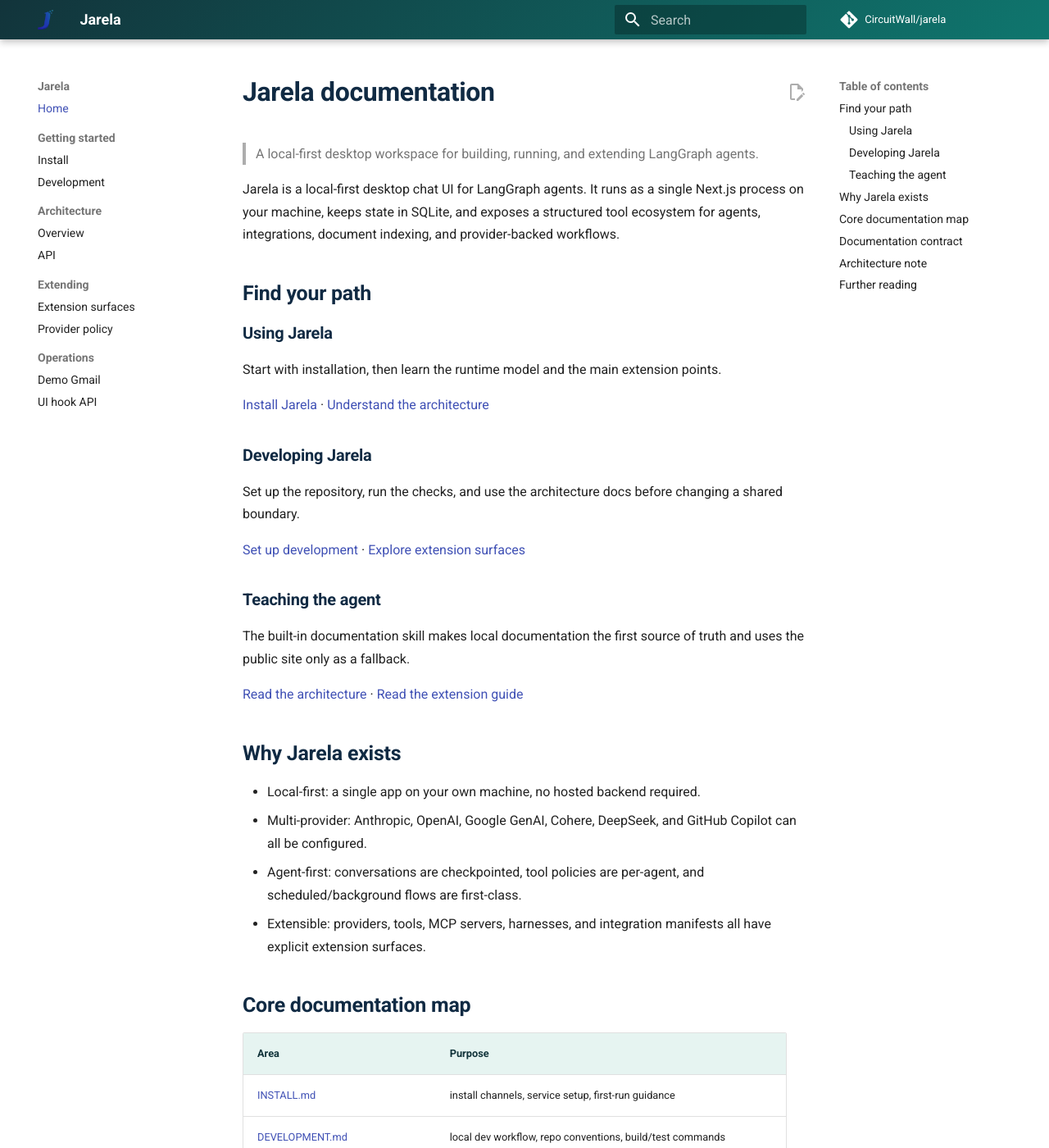
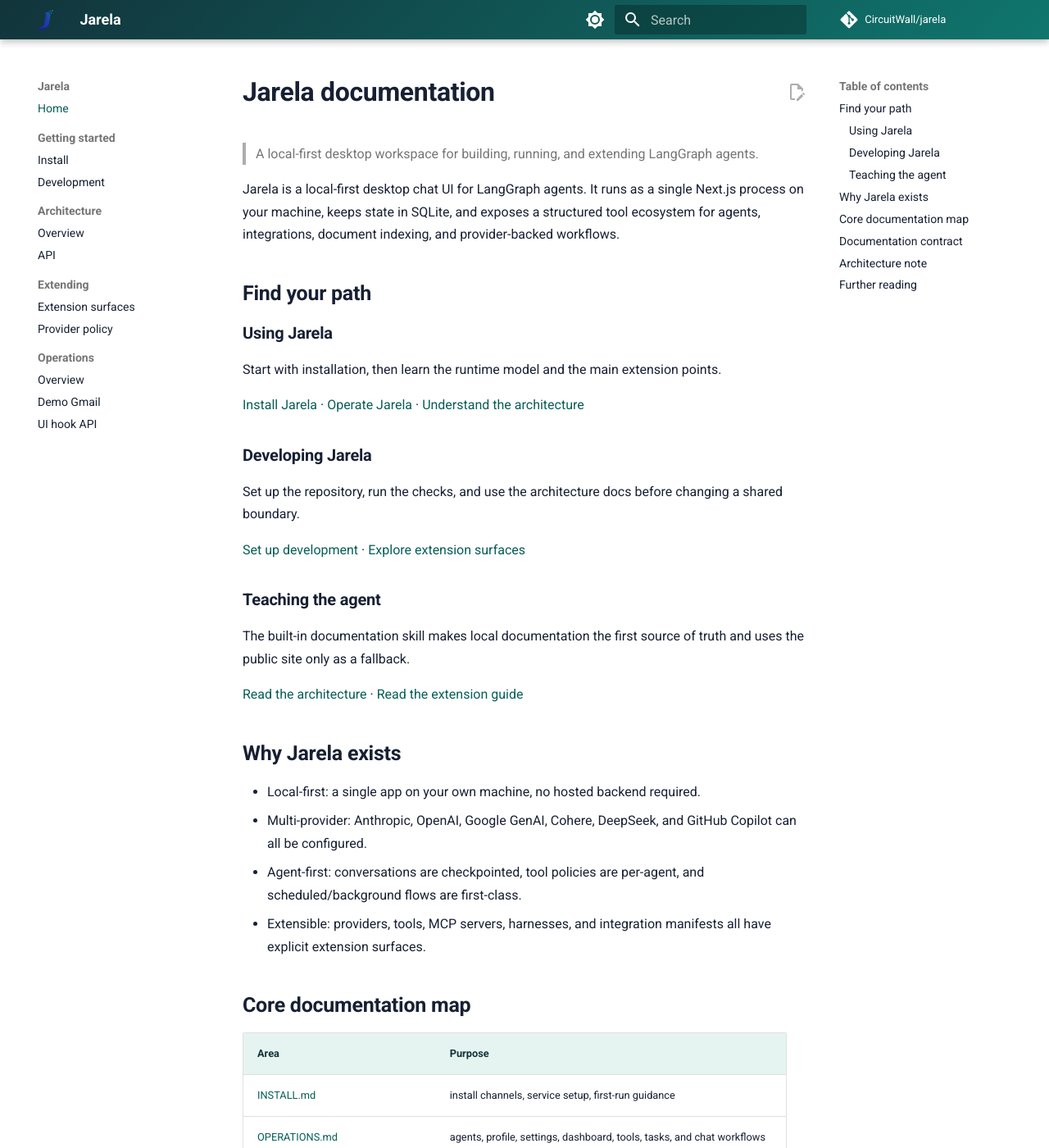
Before and after one commit to CircuitWall/jarela, an MkDocs documentation site: the page built from docs/index.md, in a window 1280 px wide and 1400 px high. Shown: the whole window at 82% size. Built offline with MkDocs 1.6.1 and Material for MkDocs 9.7.7, drawn with Linux system fonts in a browser that asks for light colours; comment, search, counter and statistics services are not loaded.

Commit message:
docs(site): update guides, theme, and architecture diagrams

```diff
--- a/docs/assets/custom.css
+++ b/docs/assets/custom.css
@@ -1,12 +1,39 @@
 :root {
+  --md-typeset-font-size: 0.92rem;
+  --md-code-font-size: 0.8rem;
+}
+
+[data-md-color-scheme="default"] {
   --md-primary-fg-color: #0f766e;
   --md-primary-fg-color--light: #14b8a6;
   --md-primary-fg-color--dark: #115e59;
-  --md-accent-fg-color: #d97706;
-  --md-default-bg-color: #f8fafc;
+  --md-accent-fg-color: #9a4e00;
+  --md-default-bg-color: #ffffff;
   --md-default-fg-color: #172033;
-  --md-typeset-font-size: 0.86rem;
-  --md-code-font-size: 0.78rem;
+  --md-typeset-color: #172033;
+  --md-typeset-a-color: #075e57;
+}
+
+[data-md-color-scheme="default"] .md-typeset {
+  --md-typeset-color: #172033;
+  --md-typeset-a-color: #075e57;
+}
+
+[data-md-color-scheme="slate"] {
+  --md-primary-fg-color: #176c66;
+  --md-primary-fg-color--light: #41a89c;
+  --md-primary-fg-color--dark: #0f4c48;
+  --md-accent-fg-color: #ffd166;
+  --md-default-bg-color: #111820;
+  --md-default-fg-color: #e8eef3;
+  --md-typeset-color: #e8eef3;
+  --md-typeset-a-color: #80dfd2;
+  --md-hue: 200;
+}
+
+[data-md-color-scheme="slate"] .md-typeset {
+  --md-typeset-color: #e8eef3;
+  --md-typeset-a-color: #80dfd2;
 }
 
 .md-typeset {
@@ -16,11 +43,12 @@
 .md-typeset h1,
 .md-typeset h2,
 .md-typeset h3 {
-  color: #102a43;
+  color: var(--md-default-fg-color);
   font-weight: 700;
 }
 
 .md-typeset a {
+  color: var(--md-typeset-a-color);
   text-decoration: none;
 }
 
@@ -50,6 +78,11 @@
   color: #12343b;
 }
 
+[data-md-color-scheme="slate"] .md-typeset table:not([class]) th {
+  background: #25403d;
+  color: #effcf9;
+}
+
 .md-typeset table:not([class]) td,
 .md-typeset table:not([class]) th {
   padding: 0.7rem 0.85rem;
--- a/docs/index.md
+++ b/docs/index.md
@@ -10,7 +10,7 @@
 
 Start with installation, then learn the runtime model and the main extension points.
 
-[Install Jarela](INSTALL.md) · [Understand the architecture](ARCHITECTURE.md)
+[Install Jarela](INSTALL.md) · [Operate Jarela](OPERATIONS.md) · [Understand the architecture](ARCHITECTURE.md)
 
 ### Developing Jarela
 
@@ -36,6 +36,7 @@
 | Area | Purpose |
 | --- | --- |
 | [INSTALL.md](INSTALL.md) | install channels, service setup, first-run guidance |
+| [OPERATIONS.md](OPERATIONS.md) | agents, profile, settings, dashboard, tools, tasks, and chat workflows |
 | [DEVELOPMENT.md](DEVELOPMENT.md) | local dev workflow, repo conventions, build/test commands |
 | [ARCHITECTURE.md](ARCHITECTURE.md) | container, component, and runtime architecture |
 | [EXTENDING.md](EXTENDING.md) | extension surfaces for providers, tools, MCP, harnesses, and branding |
--- a/mkdocs.yml
+++ b/mkdocs.yml
@@ -27,10 +27,16 @@
       scheme: default
       primary: indigo
       accent: blue
+      toggle:
+        icon: material/brightness-7
+        name: Switch to dark mode
     - media: "(prefers-color-scheme: dark)"
       scheme: slate
       primary: indigo
       accent: cyan
+      toggle:
+        icon: material/brightness-4
+        name: Switch to light mode
 
 markdown_extensions:
   - admonition
@@ -41,7 +47,11 @@
   - toc:
       permalink: true
   - pymdownx.highlight
-  - pymdownx.superfences
+  - pymdownx.superfences:
+      custom_fences:
+        - name: mermaid
+          class: mermaid
+          format: !!python/name:pymdownx.superfences.fence_code_format
   - pymdownx.inlinehilite
   - pymdownx.tasklist:
       custom_checkbox: true
@@ -58,6 +68,7 @@
       - Extension surfaces: EXTENDING.md
       - Provider policy: PRICING_EXTRACTION_POLICY.md
   - Operations:
+      - Overview: OPERATIONS.md
       - Demo Gmail: DEMO_GMAIL_CONNECT.md
       - UI hook API: ui-hook-api.md
 
```
Also changed, not shown: README.md (+31 -19 lines), docs/ARCHITECTURE.md (+37 -7 lines), docs/OPERATIONS.md (added, +45 -0 lines), docs/assets/operations-advanced-settings.png (added), docs/assets/operations-agents.png (added), docs/assets/operations-chat.png (added), docs/assets/operations-dashboard.png (added), docs/assets/operations-profile.png (added), docs/assets/operations-tasks.png (added), docs/assets/operations-tools.png (added).
